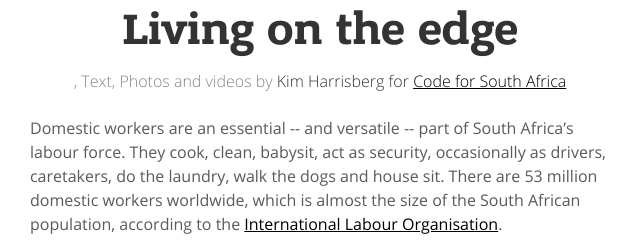
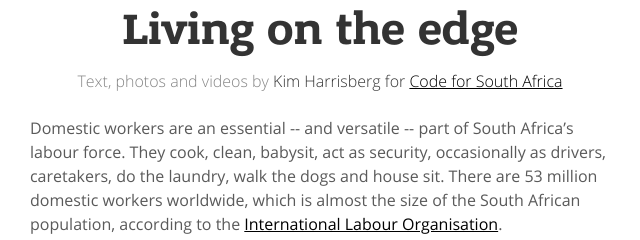
Before and after one commit to Code4SA/livingwage-story-dispatch, a plain HTML site: page index.html in a window 1280 px wide. Shown: the part 778-1018 px from the top of the page, 320-960 px from the left. Drawn offline with nearby package versions, Linux system fonts and the light colour scheme.

Commit message:
Fix caption

```diff
--- a/index.html
+++ b/index.html
@@ -1748,7 +1748,7 @@
                   <center>
                   <div class='headline margin130'>Living on the edge</div>
                   <div class="byline byline--first" style="margin-bottom:24px;">
-                      <span class='caption'>,</span>&nbsp<span class='caption'>Text, Photos and videos by </span><span class='author'>Kim Harrisberg</span>
+                      <span class='caption'>Text, photos and videos by </span><span class='author'>Kim Harrisberg</span>
                       <span class="sub-caption">for <a href="http://www.code4sa.org">Code for South Africa</a></span>
                   </div>
                   </center>
```
